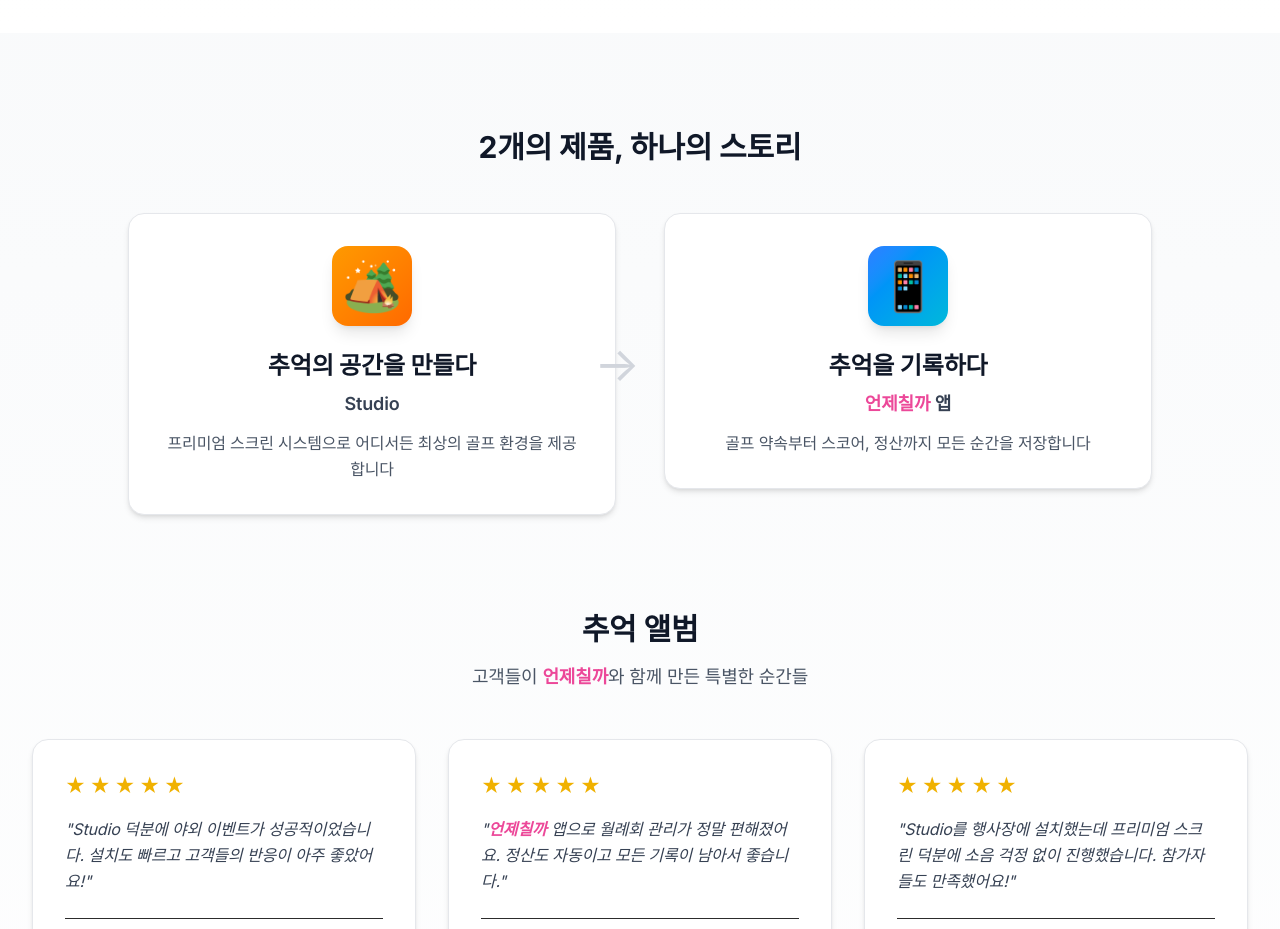
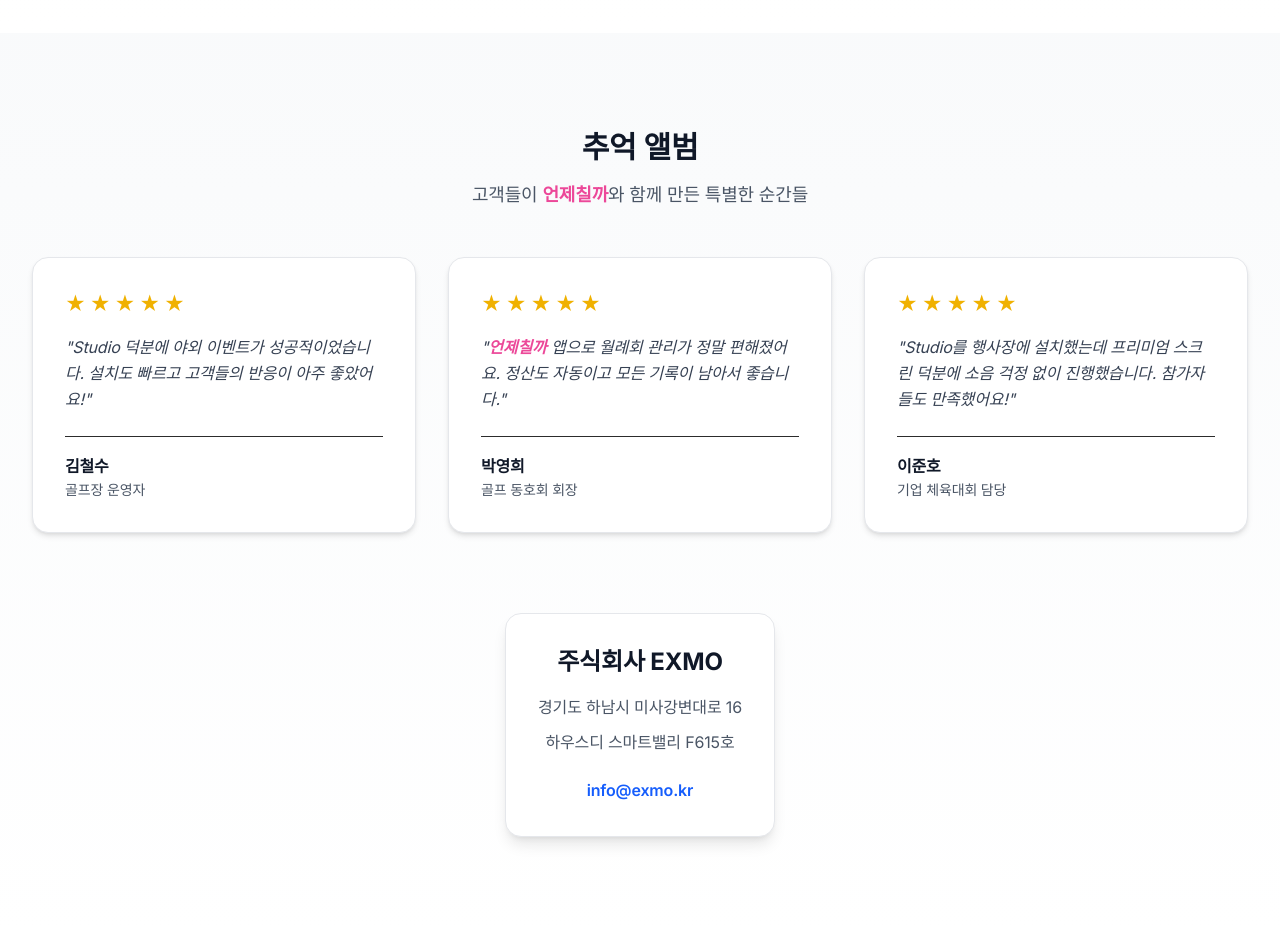
Before and after one commit to BAE-EXMO/ddadang, a Next.js app: page / in a window 1280 px wide. Shown: the part 7840-8769 px from the top of the page. Built offline with nearby package versions, Linux system fonts and the light colour scheme; a web font is replaced by a local one.

Commit message:
refactor: '2개의 제품, 하나의 스토리' 섹션 삭제
- StorySection: Three Pillars 섹션 전체 제거
  - '추억의 공간을 만들다' (Studio) 카드 삭제
  - '추억을 기록하다' (언제칠까 앱) 카드 삭제
- values 배열 제거
- 더 간결한 페이지 구성

```diff
--- a/components/sections/StorySection.tsx
+++ b/components/sections/StorySection.tsx
@@ -6,23 +6,6 @@ import SectionWrapper from '../ui/SectionWrapper';
 import Card from '../ui/Card';
 
 export default function StorySection() {
-  const values = [
-    {
-      icon: '🏕️',
-      title: '추억의 공간을 만들다',
-      description: 'Studio',
-      detail: '프리미엄 스크린 시스템으로 어디서든 최상의 골프 환경을 제공합니다',
-      color: 'from-amber-500 to-orange-500',
-    },
-    {
-      icon: '📱',
-      title: '추억을 기록하다',
-      description: <><span className="brand-name">언제칠까</span> 앱</>,
-      detail: '골프 약속부터 스코어, 정산까지 모든 순간을 저장합니다',
-      color: 'from-blue-500 to-cyan-500',
-    },
-  ];
-
   const testimonials = [
     {
       name: '김철수',
@@ -51,53 +34,6 @@ export default function StorySection() {
       id="story"
       className="bg-gradient-to-b from-gray-50 to-white"
     >
-      {/* Three Pillars */}
-      <motion.div
-        initial={{ opacity: 0, y: 30 }}
-        whileInView={{ opacity: 1, y: 0 }}
-        viewport={{ once: true }}
-        transition={{ duration: 0.8 }}
-        className="mb-24"
-      >
-        <h3 className="text-3xl font-bold text-gray-900 text-center mb-12">
-          2개의 제품, 하나의 스토리
-        </h3>
-        <div className="grid grid-cols-1 md:grid-cols-2 gap-12 max-w-5xl mx-auto">
-          {values.map((value, i) => (
-            <motion.div
-              key={i}
-              initial={{ opacity: 0, y: 20 }}
-              whileInView={{ opacity: 1, y: 0 }}
-              viewport={{ once: true }}
-              transition={{ duration: 0.6, delay: i * 0.1 }}
-              className="relative"
-            >
-              <Card>
-                <div className={`w-20 h-20 bg-gradient-to-br ${value.color} rounded-2xl flex items-center justify-center text-5xl mb-6 mx-auto shadow-lg`}>
-                  {value.icon}
-                </div>
-                <div className="text-center">
-                  <h4 className="text-2xl font-bold text-gray-900 mb-2">
-                    {value.title}
-                  </h4>
-                  <p className="text-lg font-semibold text-gray-700 mb-3">
-                    {value.description}
-                  </p>
-                  <p className="text-gray-600 leading-relaxed">
-                    {value.detail}
-                  </p>
-                </div>
-                {i < 1 && (
-                  <div className="hidden md:block absolute top-1/2 -right-6 transform -translate-y-1/2 text-5xl text-gray-300">
-                    →
-                  </div>
-                )}
-              </Card>
-            </motion.div>
-          ))}
-        </div>
-      </motion.div>
-
       {/* Customer Testimonials - 추억 앨범 */}
       <motion.div
         initial={{ opacity: 0, y: 30 }}
```
